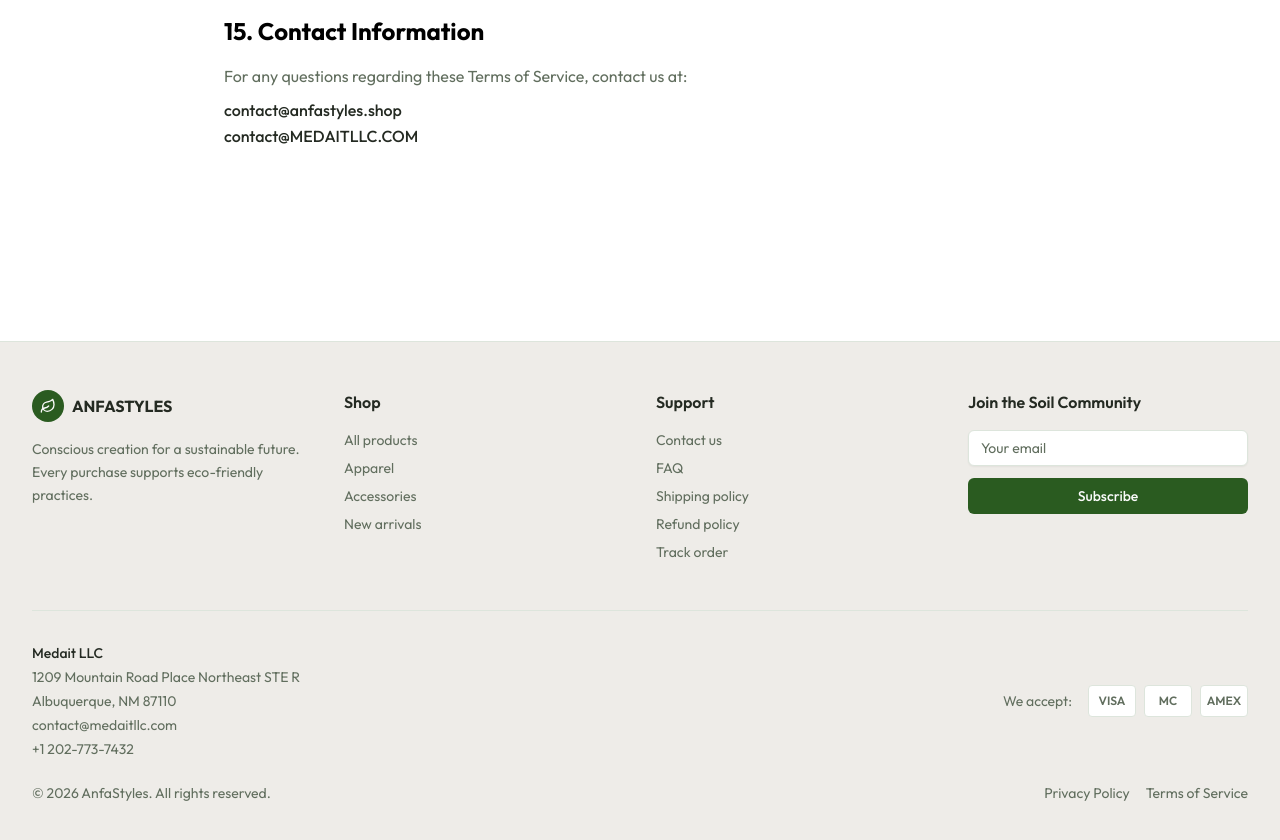
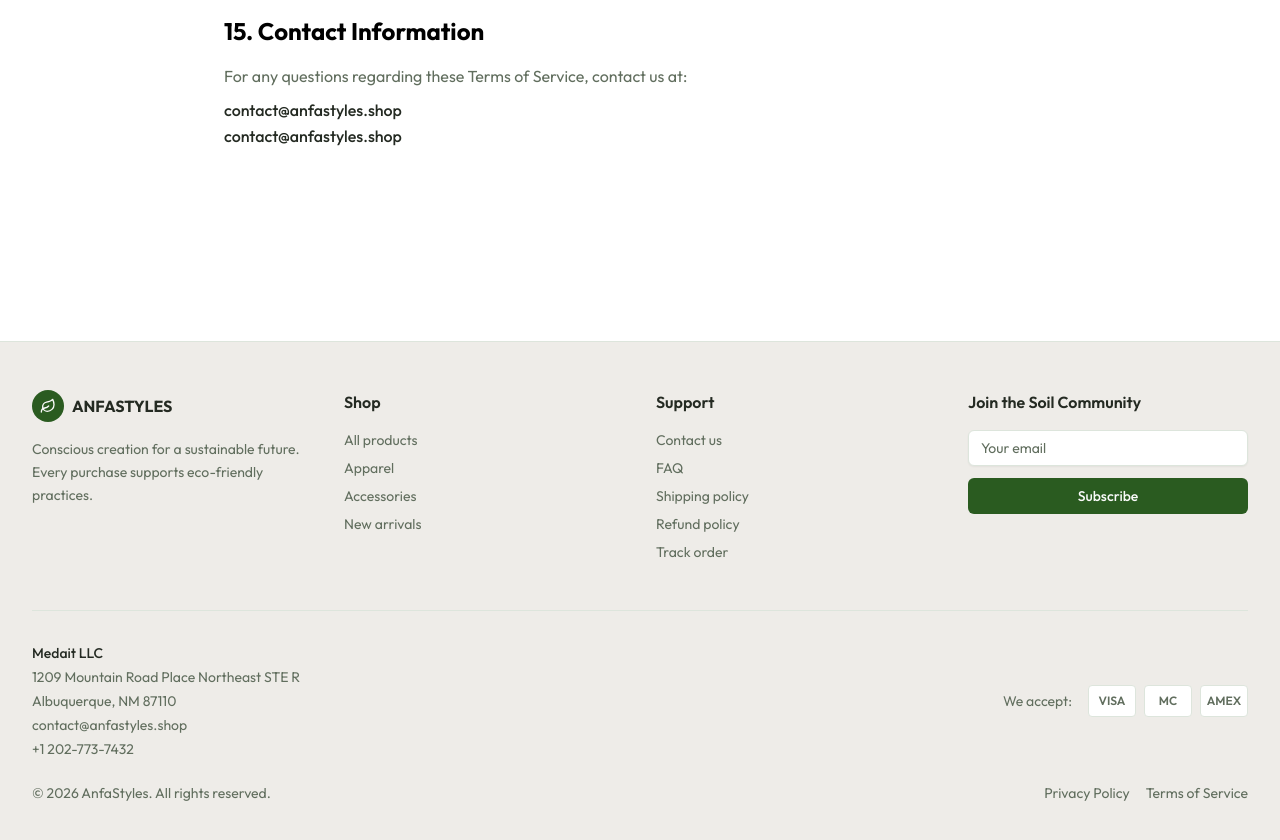
Before and after one commit to medamineaitaich/anfastyles-web, a React (Vite) app: page /terms in a window 1280 px wide. Shown: the part 2320-3160 px from the top of the page. Built offline with nearby package versions, Linux system fonts and the light colour scheme; no server answers; the HTML template or start-up script is replaced by a standard one.

Commit message:
chore: use contact@anfastyles.shop

```diff
--- a/src/components/Footer.jsx
+++ b/src/components/Footer.jsx
@@ -84,7 +84,7 @@ const Footer = () => {
               <p className="font-medium text-foreground">Medait LLC</p>
               <p>1209 Mountain Road Place Northeast STE R</p>
               <p>Albuquerque, NM 87110</p>
-              <p>contact@medaitllc.com</p>
+              <p>contact@anfastyles.shop</p>
               <p>+1 202-773-7432</p>
             </div>
 
--- a/src/components/InvoiceGenerator.jsx
+++ b/src/components/InvoiceGenerator.jsx
@@ -63,7 +63,7 @@ export const generateInvoice = async (order) => {
           <p style="margin: 0 0 4px; font-size: 14px; font-weight: bold;">Medait LLC</p>
           <p style="margin: 0 0 4px; font-size: 14px; color: #444;">1209 Mountain Road Place NE STE R</p>
           <p style="margin: 0 0 4px; font-size: 14px; color: #444;">Albuquerque, NM 87110</p>
-          <p style="margin: 0 0 4px; font-size: 14px; color: #444;">contact@medaitllc.com</p>
+          <p style="margin: 0 0 4px; font-size: 14px; color: #444;">contact@anfastyles.shop</p>
           <p style="margin: 0; font-size: 14px; color: #444;">+1 202-773-7432</p>
         </div>
 
@@ -140,7 +140,7 @@ export const generateInvoice = async (order) => {
         <p style="margin: 0; font-size: 12px; color: #666;">Payment Method: <span style="text-transform: capitalize;">${order.paymentMethod || 'Credit Card'}</span></p>
         <p style="margin: 10px 0 0; font-size: 11px; color: #888;">
           Returns accepted within 30 days of purchase. Items must be unworn and in original condition.<br>
-          For support, please contact contact@medaitllc.com
+          For support, please contact contact@anfastyles.shop
         </p>
       </div>
     </div>
--- a/src/pages/ContactPage.jsx
+++ b/src/pages/ContactPage.jsx
@@ -92,7 +92,7 @@ const ContactPage = () => {
                 <Mail className="w-6 h-6 text-primary" />
               </div>
               <h3 className="font-semibold mb-2">Email</h3>
-              <p className="text-sm text-muted-foreground">contact@medaitllc.com</p>
+              <p className="text-sm text-muted-foreground">contact@anfastyles.shop</p>
             </div>
 
             <div className="bg-card border border-border rounded-xl p-6 text-center">
--- a/src/pages/FAQPage.jsx
+++ b/src/pages/FAQPage.jsx
@@ -39,7 +39,7 @@ const FAQPage = () => {
     },
     {
       question: 'Do you offer wholesale or bulk orders?',
-      answer: 'Yes, we offer wholesale pricing for bulk orders. Please contact us at contact@medaitllc.com with your requirements for a custom quote.'
+      answer: 'Yes, we offer wholesale pricing for bulk orders. Please contact us at contact@anfastyles.shop with your requirements for a custom quote.'
     }
   ];
 
--- a/src/pages/TermsPage.jsx
+++ b/src/pages/TermsPage.jsx
@@ -160,7 +160,7 @@ const TermsPage = () => {
               <p className="text-muted-foreground leading-relaxed">
                 <span className="font-medium text-foreground">contact@anfastyles.shop</span>
                 <br />
-                <span className="font-medium text-foreground">contact@MEDAITLLC.COM</span>
+                <span className="font-medium text-foreground">contact@anfastyles.shop</span>
               </p>
             </section>
           </div>
```
